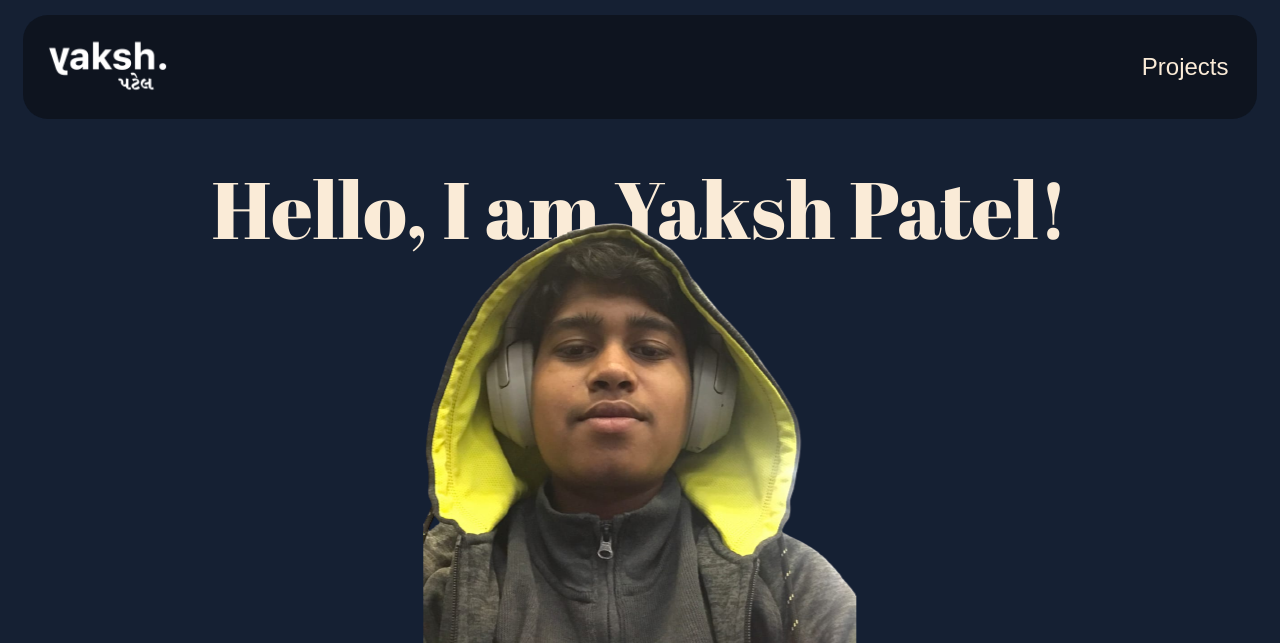
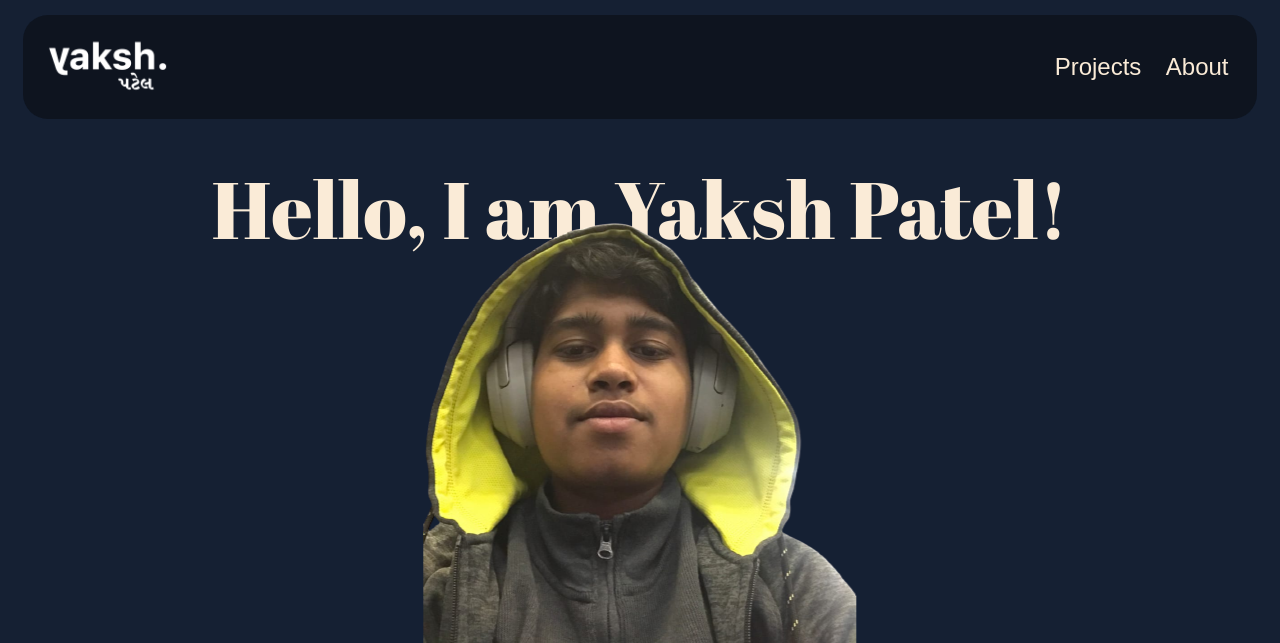
Before and after one commit to Yaksh391/Project-Identity, a Django app: page / in a window 1280 px wide. Shown: the top 643 px of the page. Run offline with Django 4.2, Linux system fonts and the light colour scheme; data comes from the database, SQL or seed files in the repository; some web fonts are replaced.

Commit message:
added about page link in navbar

```diff
--- a/templates/base/navbar.html
+++ b/templates/base/navbar.html
@@ -6,5 +6,6 @@
     <ul class="nav_links">
 {#        <li><a href="/">Home</a></li>#}
         <li><a href="/projects">Projects</a></li>
+        <li><a href="/about">About</a></li>
     </ul>
 </header>
```
